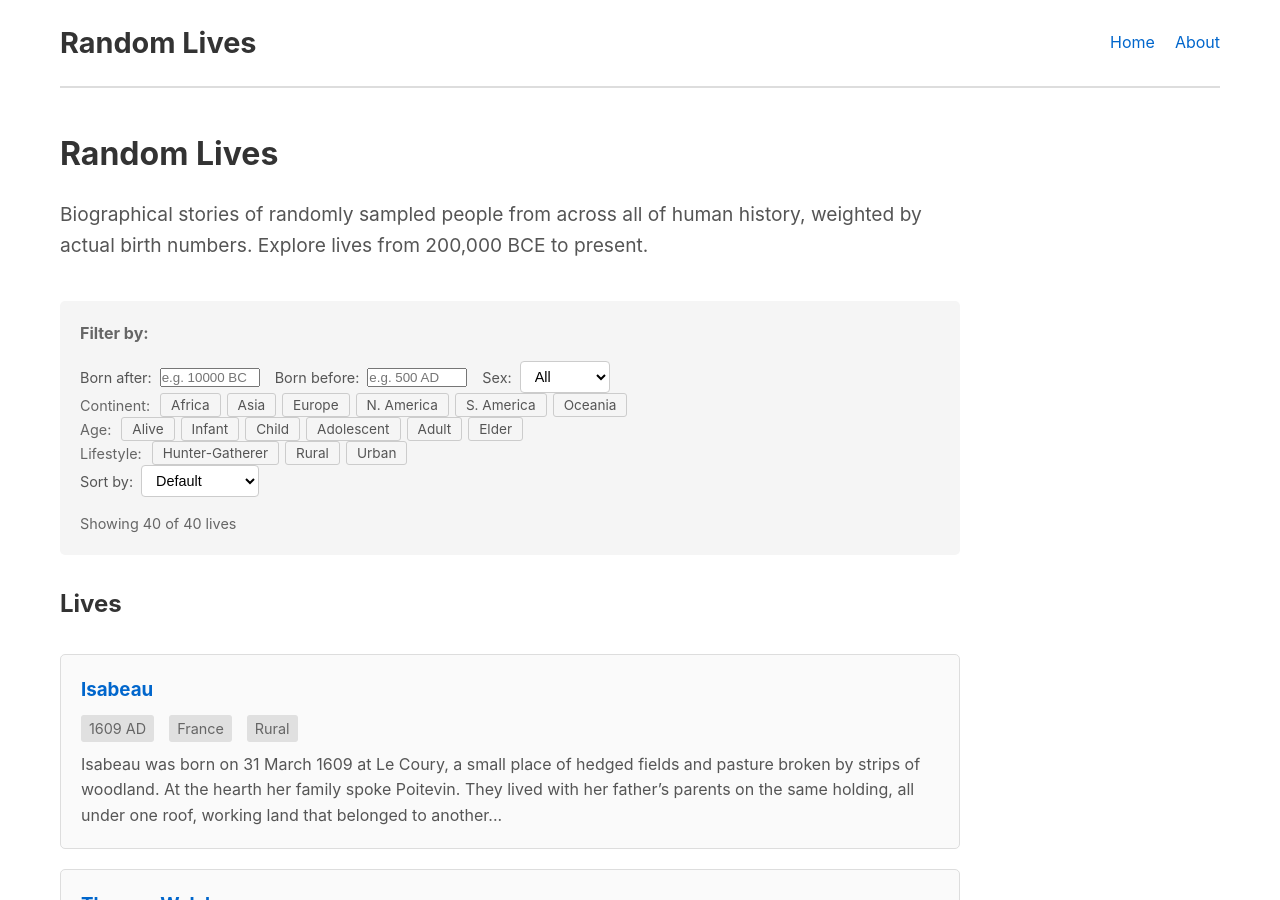
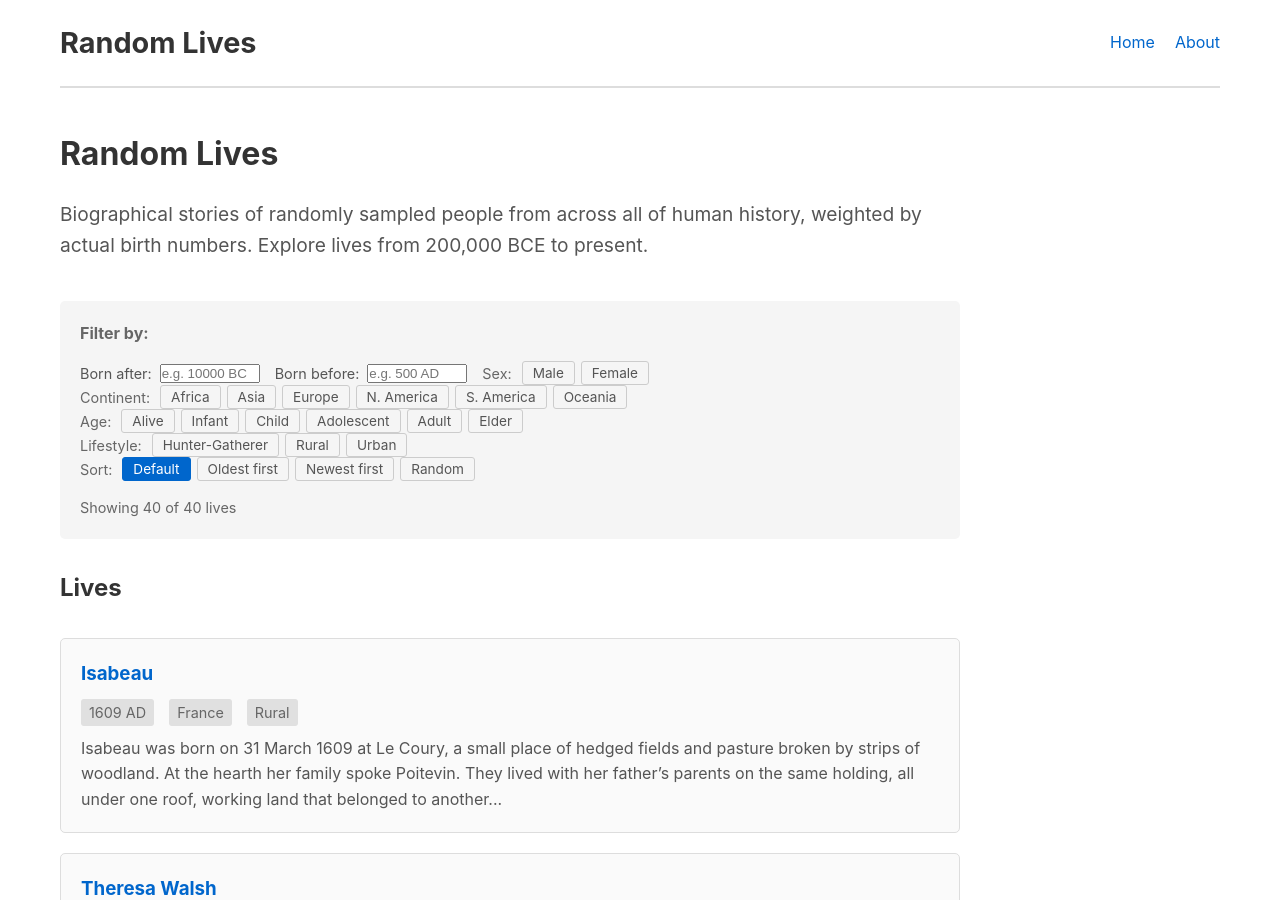
Before and after one commit to random-lives/random-lives, a Jekyll site: the page built from index.html, in a window 1280 px wide and 900 px high. Built offline with Jekyll 4.4.1, drawn with Linux system fonts in a browser that asks for light colours.

Commit message:
Convert sex and sort to tag button style
- Sex filter now uses clickable tag buttons (multi-select)
- Sort now uses single-select tag buttons
- Clicking Random again re-randomizes the order
- Consistent UI across all filters

🤖 Generated with [Claude Code](https://claude.com/claude-code)

Co-Authored-By: Claude Opus 4.5 <noreply@anthropic.com>

```diff
--- a/index.html
+++ b/index.html
@@ -23,14 +23,11 @@ title: Home
         <input type="text" id="filter-year-end" placeholder="e.g. 500 AD" style="width: 100px;">
       </label>
 
-      <label>
-        Sex:
-        <select id="filter-sex">
-          <option value="">All</option>
-          <option value="M">Male</option>
-          <option value="F">Female</option>
-        </select>
-      </label>
+      <div class="filter-tags" id="filter-sex">
+        <span class="filter-label">Sex:</span>
+        <button type="button" class="tag" data-value="M">Male</button>
+        <button type="button" class="tag" data-value="F">Female</button>
+      </div>
     </div>
 
     <div class="filter-row">
@@ -67,15 +64,13 @@ title: Home
     </div>
 
     <div class="filter-row">
-      <label>
-        Sort by:
-        <select id="sort-order">
-          <option value="default">Default</option>
-          <option value="chronological">Oldest first</option>
-          <option value="reverse">Newest first</option>
-          <option value="random">Random</option>
-        </select>
-      </label>
+      <div class="filter-tags filter-tags-single" id="sort-order">
+        <span class="filter-label">Sort:</span>
+        <button type="button" class="tag selected" data-value="default">Default</button>
+        <button type="button" class="tag" data-value="chronological">Oldest first</button>
+        <button type="button" class="tag" data-value="reverse">Newest first</button>
+        <button type="button" class="tag" data-value="random">Random</button>
+      </div>
     </div>
     <div class="filter-stats">
       Showing <span id="visible-count">0</span> of <span id="total-count">0</span> lives
@@ -138,7 +142,25 @@ title: Home
     });
   }
 
-  const sortOrder = document.getElementById('sort-order');
+  // Setup single-select sort buttons
+  function setupSortButtons() {
+    sortOrderContainer.querySelectorAll('.tag').forEach(btn => {
+      btn.addEventListener('click', () => {
+        const wasSelected = btn.classList.contains('selected');
+        const isRandom = btn.dataset.value === 'random';
+
+        // Remove selected from all
+        sortOrderContainer.querySelectorAll('.tag').forEach(b => b.classList.remove('selected'));
+        // Select clicked one
+        btn.classList.add('selected');
+
+        // Apply sorting (re-randomize if clicking random again)
+        if (isRandom || !wasSelected) {
+          applySorting();
+        }
+      });
+    });
+  }
   const livesList = document.querySelector('.lives-list');
   const articles = Array.from(document.querySelectorAll('.life-preview'));
   const originalOrder = articles.slice(); // Preserve original DOM order
@@ -189,7 +211,7 @@ title: Home
   }
 
   function applySorting() {
-    const order = sortOrder.value;
+    const order = getSelectedTag(sortOrderContainer) || 'default';
     let sorted;
 
     if (order === 'default') {
```
Also changed, not shown: other parts of index.html (+18 -12 lines).
